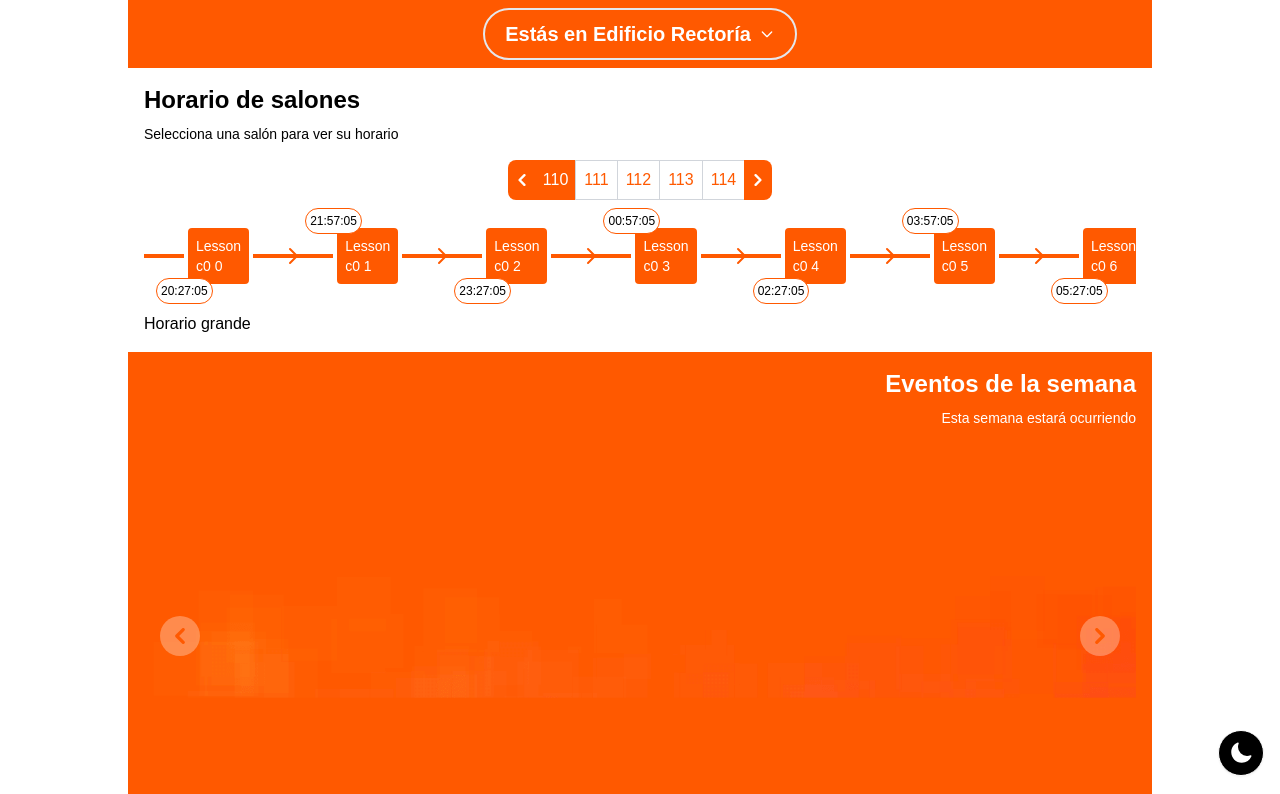
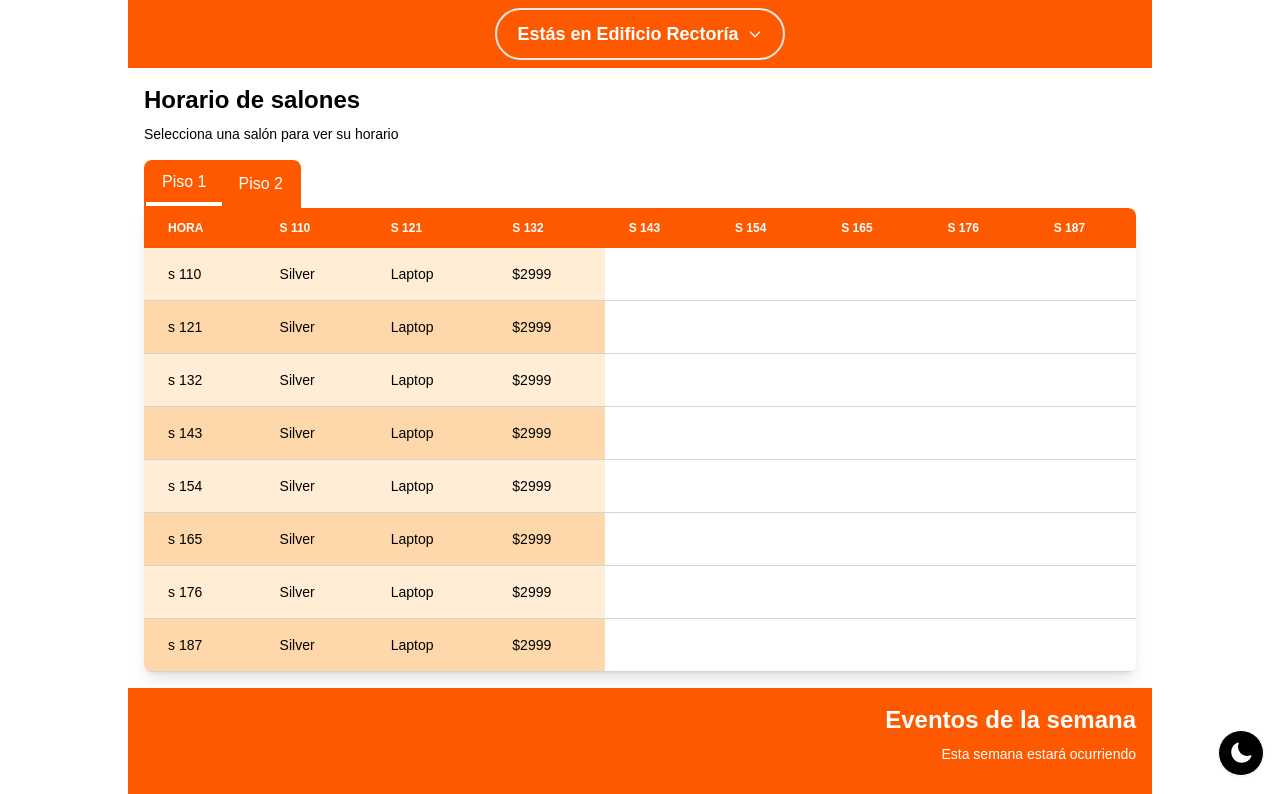
Before and after one commit to iPy849/anahauccaptive, a Vue app: page / in a window 1280 px wide. Shown: the top 794 px of the page. Built offline with nearby package versions, Linux system fonts and the light colour scheme.

Commit message:
working on large schedule component

```diff
--- a/src/components/landingPage/ClassScheduleComponent.vue
+++ b/src/components/landingPage/ClassScheduleComponent.vue
@@ -6,9 +6,8 @@ import LargeScheduleComponent from "@cmp/landingPage/schedule/LargeScheduleCompo
     <section class="p-4">
         <h2 class="pb-2 text-2xl font-semibold text-color">Horario de salones</h2>
         <p class="pb-4 text-sm text-color">Selecciona una salón para ver su horario</p>
-
-        <MobileScheduleComponent/>
-        <LargeScheduleComponent />
+        <MobileScheduleComponent class="md:hidden" />
+        <LargeScheduleComponent class="hidden md:block"/>
     </section>
 </template>
 <style lang="scss">
--- a/src/components/landingPage/HeaderComponent.vue
+++ b/src/components/landingPage/HeaderComponent.vue
@@ -17,7 +17,7 @@ const toggleDropdownIcon = () => { isDropdownOpen.value = !isDropdownOpen.value
 <template>
     <header class="w-100 py-2 bg-primary bg-cover bg-no-repeat bg-center grid place-content-center">
         <button id="BuildingSelectorButton" data-dropdown-toggle="BuildingSelector"
-            class="border-2 rounded-full active:bg-primary_accent text-white bg-transparent font-bold text-xl px-5 py-2.5 text-center inline-flex items-center gap-2"
+            class="border-2 rounded-full active:bg-primary_accent text-white bg-transparent font-bold text-lg px-5 py-2.5 text-center inline-flex items-center gap-2"
             type="button" @click="toggleDropdownIcon">Estás en {{ locations[currentLocationIndex] }}
             <svg v-if="isDropdownOpen" class="w-4 h-4" aria-hidden="true" xmlns="http://www.w3.org/2000/svg" width="24"
                 height="24" fill="none" viewBox="0 0 24 24">
--- a/src/components/landingPage/schedule/LargeScheduleComponent.vue
+++ b/src/components/landingPage/schedule/LargeScheduleComponent.vue
@@ -1,3 +1,93 @@
+<script setup lang="ts">
+import { computed, reactive, ref } from 'vue';
+import { GetClassroomData } from '@svc/data/classrooms.ts';
+
+const floorSelector = ref(0);
+const classrooms = reactive(GetClassroomData(10, 10));
+
+const classroomsPerFloor = computed(() => {
+    const classroomPerFloorData = [];
+    const notAbleToClassify = [];
+    for (const classroom of classrooms) {
+        try {
+            const floor = parseInt(classroom.Id[1]);
+
+            if (floor > classroomPerFloorData.length) {
+                const diff = floor - classroomPerFloorData.length;
+                for (let index = 0; index < diff; index++) {
+                    classroomPerFloorData.push([]);
+                }
+            }
+            classroomPerFloorData[floor - 1].push(classroom);
+
+        } catch (error) {
+            notAbleToClassify.push(classroom);
+        }
+    }
+
+    const result = !notAbleToClassify.length
+        ? [...classroomPerFloorData]
+        : [...classroomPerFloorData, notAbleToClassify];
+
+    console.log(result);
+    return result;
+});
+
+const classroomsHeaders = computed(() => {
+    const headers = ["Hora"];
+    headers.push(...classroomsPerFloor.value[floorSelector.value].map(classroom => classroom.Name));
+    return headers;
+});
+
+// TODO: Meter info de horas, falta procesarla
+
+</script>
 <template>
-    Horario grande
+    <div>
+        <!-- Selector -->
+        <div class="inline-flex border-2 border-primary hover:border-primary_darker bg-primary hover:bg-primary_darker rounded-t-lg overflow-hidden"
+            role="group">
+            <button type="button" @click="floorSelector = index" v-for="(_, index) in classroomsPerFloor" :key="index"
+                :class="{ 'border-b-4 border-white': index === floorSelector }"
+                class="px-4 py-2 text-white hover:bg-primary_accent">
+                <span> Piso {{ index + 1 }}</span>
+            </button>
+        </div>
+
+        <!-- Tabla -->
+        <div class="relative overflow-x-auto rounded-e-lg rounded-bl-lg shadow-lg">
+            <table class="w-full text-sm text-left">
+                <thead class="text-xs text-white uppercase bg-primary">
+                    <tr>
+                        <th
+                            v-for="(header, index) in classroomsHeaders"
+                            :key="index"
+                            scope="col" class="px-6 py-3">
+                            {{ header }}
+                        </th>
+                    </tr>
+                </thead>
+                <tbody>
+                    <!-- TODO: Aquí hay que organizar la información-->
+                    <tr v-for="(classroom, index) in classroomsPerFloor[floorSelector]" :key="index"
+                        class="odd:bg-primary_light even:bg-primary_lighter border-b border-gray-300">
+                        <th scope="row" class="px-6 py-4 font-medium text-black whitespace-nowrap">
+                            {{ classroom.Name }}
+                        </th>
+                        <td class="px-6 py-4">
+                            Silver
+                        </td>
+
+                        <td class="px-6 py-4">
+                            Laptop
+                        </td>
+                        <td class="px-6 py-4">
+                            $2999
+                        </td>
+                    </tr>
+                </tbody>
+            </table>
+        </div>
+
+    </div>
 </template>
--- a/src/components/landingPage/schedule/MobileScheduleComponent.vue
+++ b/src/components/landingPage/schedule/MobileScheduleComponent.vue
@@ -3,24 +3,18 @@ import { computed, reactive, ref } from 'vue';
 import { GetClassroomData } from '@svc/data/classrooms.ts';
 
 const classroomsToShowQty = 5;
-
+const selectionOffset = ref(0);
 const selectedClassroom = ref(0);
 const classrooms = reactive(GetClassroomData(10, 10));
 const currentClassroomData = ref(classrooms[0]);
 
+const classroomsToShow = computed(() => classrooms.slice(selectionOffset.value, selectionOffset.value + classroomsToShowQty));
 
-let selectionOffset = ref(0);
-
-// NOTE: Estos controles están hechos con las patas
-const decreaseSelector = (decreaseBy: number) => {
-    if (selectionOffset.value === 0) return;
-    selectionOffset.value -= decreaseBy;
-    assignActionValue(selectedClassroom.value);
-}
-
-const increaseSelector = (increaseBy: number) => {
-    if (selectionOffset.value + classroomsToShowQty >= classrooms.length) return;
-    selectionOffset.value += increaseBy;
+const moveSelector = (incrementBy: number) => {
+    const isLowerBound = selectionOffset.value <= 0 && incrementBy <= 0;
+    const isUpperBound = selectionOffset.value + classroomsToShowQty >= classrooms.length && incrementBy > 0;
+    if (isLowerBound || isUpperBound) return;
+    selectionOffset.value += incrementBy;
     assignActionValue(selectedClassroom.value);
 }
 
@@ -30,22 +24,17 @@ const classroomSelector = (classroomIndex: number) => {
     selectedClassroom.value = classroomIndex;
 }
 
-// TODO: No se asigna bien el valor cuando se cambia de salón con las flechas
-const assignActionValue = (classroomIndex:number ) => {
-    console.log("Hola");
-    currentClassroomData.value = classroomsToShow.value[classroomIndex];
+const assignActionValue = (classroomIndex: number) => {
+    currentClassroomData.value = classrooms[selectionOffset.value + classroomIndex];
 }
-
-const classroomsToShow = computed(() => {
-    return classrooms.slice(selectionOffset.value, selectionOffset.value + classroomsToShowQty)
-});
 
 </script>
 <template>
+    <div>
         <!-- Navegación de salones -->
         <nav class="m-auto w-fit">
             <ul class="flex items-center -space-x-px h-10 text-base">
-            <li @click="decreaseSelector(1)">
+                <li @click="moveSelector(-1)">
                     <button
                         class="flex bg-primary items-center justify-center px-2 h-10 ms-0 leading-tight text-white rounded-s-lg hover:bg-primary_darker  ">
                         <svg class="w-3 h-3 rtl:rotate-180" aria-hidden="true" xmlns="http://www.w3.org/2000/svg"
@@ -63,7 +52,7 @@ const classroomsToShow = computed(() => {
                         {{ classroom.Name }}
                     </button>
                 </li>
-            <li @click="increaseSelector(1)">
+                <li @click="moveSelector(1)">
                     <button
                         class="flex bg-primary items-center justify-center px-2 h-10 ms-0 leading-tight text-white rounded-e-lg hover:bg-primary_darker  ">
                         <svg class="w-3 h-3 rtl:rotate-180" aria-hidden="true" xmlns="http://www.w3.org/2000/svg"
@@ -79,7 +68,7 @@ const classroomsToShow = computed(() => {
         <!-- Timeline -->
         <ol class="py-4 flex flex-shrink-0 overflow-x-scroll snap-x">
 
-        <li v-for="(lesson, index) in classrooms[selectedClassroom].Lessons" :key="index"
+            <li v-for="(lesson, index) in currentClassroomData.Lessons" :key="index"
                 class="relative px-8 max-w-48 w-1/3 md:w-1/4 lg:w-1/5 grid place-content-center snap-center">
                 <span class="absolute w-full h-1 top-1/2 -translate-y-1/2 bg-primary" />
                 <div
@@ -96,4 +85,5 @@ const classroomsToShow = computed(() => {
                 </svg>
             </li>
         </ol>
+    </div>
 </template>
--- a/src/services/data/classrooms.ts
+++ b/src/services/data/classrooms.ts
@@ -1,22 +1,26 @@
 import Classroom from "../../typings/classroom";
 
-export function GetClassroomData(simulatedClassroomsN: number, simulatedLessonsN: number): Classroom[] {
+
+export function GetClassroomData(simulatedClassroomsN: number, simulatedLessonsN: number,  classRoomsByFloor: number = 8): Classroom[] {
     const simulatedClassrooms: Classroom[] = [];
 
     for (let i = 0; i < simulatedClassroomsN; i++) {
 
         const simulatedClassroomData: Classroom = {
-            Id: `[Classroom Id ${i}]`,
-            Name: `11`+i,
+            Id: `1${Math.floor(i/classRoomsByFloor) + 1}`+i,
+            Name: `s 1${Math.floor(i) + 1}`+i,
             Lessons: []
         };
 
         for (let j = 0; j < simulatedLessonsN; j++) {
-            simulatedClassroomData.Lessons.push({
+            const lastDuration = simulatedClassroomData.Lessons?.length
+            ? simulatedClassroomData.Lessons![j - 1].DurationUnits
+            : 0;
+            simulatedClassroomData.Lessons!.push({
                 Name: `Lesson c${i} ${j}`,
                 Teacher: `Teacher ${j}`,
-                StartsAt: new Date(Date.now() + (90 * j * 60 * 1000)),
-                IsFree: j % 4 == 0
+                StartsAt: new Date(Date.now() + (30 * lastDuration * j * 60 * 1000)),
+                DurationUnits: (j % 3) + 1
             });
         }
 
--- a/src/typings/lesson.ts
+++ b/src/typings/lesson.ts
@@ -2,5 +2,5 @@ export default interface Lesson {
     Name: string,
     Teacher: string,
     StartsAt: Date,
-    IsFree?: boolean
+    DurationUnits: number
 }
--- a/tailwind.config.js
+++ b/tailwind.config.js
@@ -10,6 +10,8 @@ export default {
       primary: "#ff5900",
       primary_accent: "#ea580c",
       primary_darker: "#c2410c",
+      primary_light: "#ffedd5",
+      primary_lighter: "#fed7aa",
       black: "#000",
       grey: "#848484",
       secondary: "#572364"
```
Lines whose indentation alone changed are shown as unchanged.
